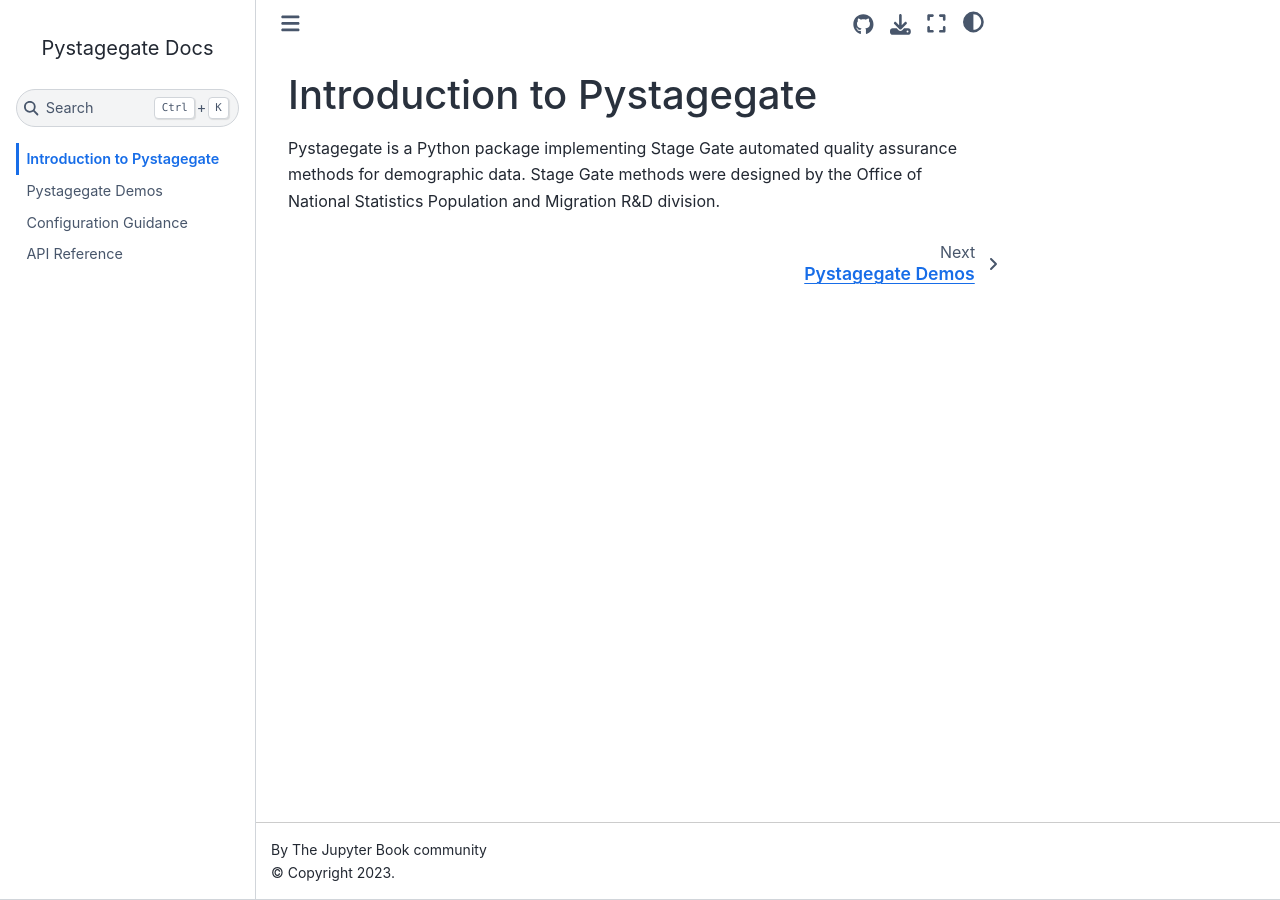
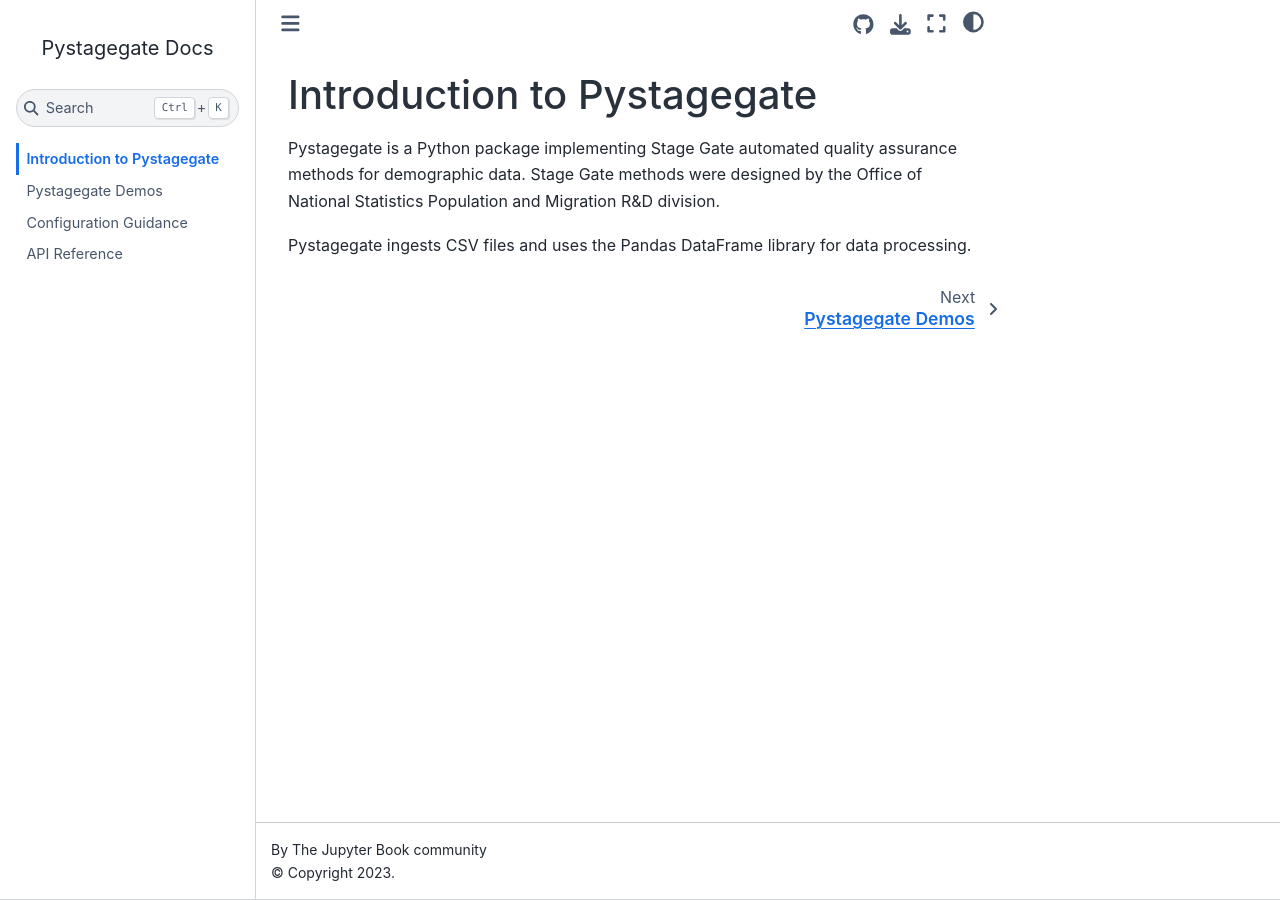
Before and after one commit to ONSdigital/pystagegate, a Jupyter Book: the page built from docs/intro.md, in a window 1280 px wide. Built offline with Jupyter Book 1.0.4 settings and Sphinx 7.4.7 and the Sphinx Book theme 1.1.4, drawn with Linux system fonts in a browser that asks for light colours.

Commit message:
added a line on intro

```diff
--- a/docs/intro.md
+++ b/docs/intro.md
@@ -2,3 +2,5 @@
 
 Pystagegate is a Python package implementing Stage Gate automated quality assurance methods for demographic data.
 Stage Gate methods were designed by the Office of National Statistics Population and Migration R&D division.
+
+Pystagegate ingests CSV files and uses the Pandas DataFrame library for data processing.
```
